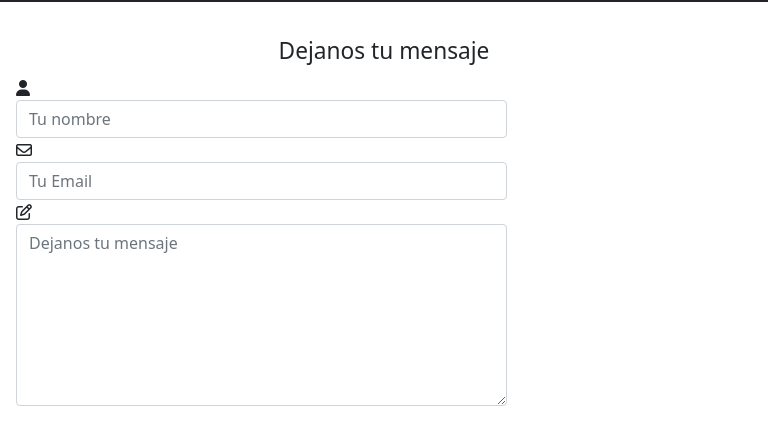
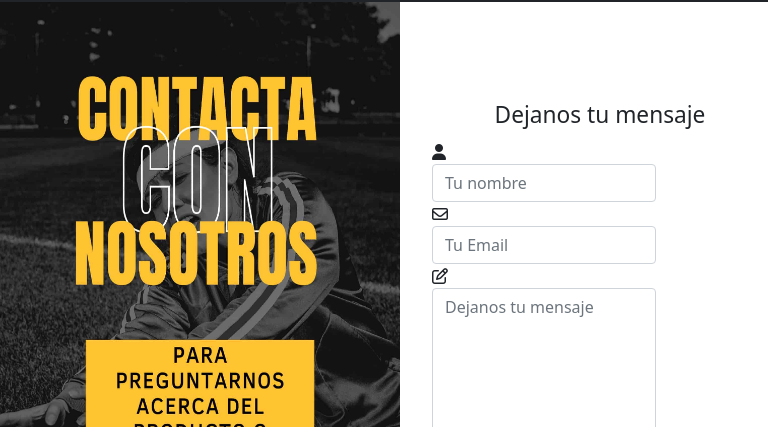
Before and after one commit to RominaPagano/Nigi, a website: page pages/contacto.html in a window 768 px wide. Shown: the part 89-516 px from the top of the page. Drawn offline with nearby package versions, Linux system fonts and the light colour scheme.

Commit message:
actualizacion

```diff
--- a/pages/contacto.html
+++ b/pages/contacto.html
@@ -69,7 +69,6 @@
       <form class="form-horizontal" method="post">
         <fieldset>
           <legend class="text-center header">Dejanos tu mensaje</legend>
-
           <div class="form-group">
               <span class="col-md-1 col-md-offset-2 text-center"><i class="fa fa-user bigicon"></i></span>
               <div class="col-md-8">
@@ -100,8 +99,7 @@
       </form>
     </section>
   </main>
-
-    <footer class="d-flex flex-wrap justify-content-between align-items-center py-3 my-0 border-top p-3 bg-dark text-white ">
+    <footer class="-flex flex-wrap justify-content-between align-items-center py-3 my-6 border-top p-3 bg-dark text-white ">
       <div class="col-md-4 d-flex align-items-center">
         <a href="/" class="mb-3 me-2 mb-md-0 text-muted text-decoration-none lh-1">
           <img src= "../img/logo-min.png" width="65" height="65" alt="Logo nigi">
--- a/scss/_mis-estilos.scss
+++ b/scss/_mis-estilos.scss
@@ -95,34 +95,38 @@ h2{
 @media (min-width:600px) and (max-width: 1023px){
     /*PREGUNTAS*/
     .fotoP{
-        display: none;
+        display: flex;
     }
 
-
-      /*CONTACTO*/
-
-      .gridContacto{
+    .gridContacto{
         display: grid;
-        grid-auto-columns: 100%;
+        grid-auto-columns: 50% 50%;
         grid-template-rows: 100%;
         grid-template-areas:
-        "formulario"
+        "fotoContacto formulario"
         ;
     }
 
     /*Nombre de areas*/
-
+    .fotoContacto{
+        grid-area: fotoContacto;
+    }
     .formulario{
         grid-area: formulario;
-        margin-left: 2vh;
-        margin-right: 2vh;
+        margin-top: 6rem;
+        margin-left: 3rem;
     }
 
+
     .tamañofotoContacto{
-        display: none;
+        width: 25rem;
+        height: 40rem;
     }
 
+
+
 }
+
 
 
 
@@ -148,7 +152,7 @@ h2{
     /*Nombre de areas*/
 
     .formulario{
-        grid-area: formulario;
+        grid-area: "formulario";
         margin-left: 2vh;
 
     }
```
Also changed, not shown: pages/preguntasfrecuentes.html (+3 -3 lines), css/destino.css, 1 other file. Lines whose indentation alone changed are shown as unchanged.
